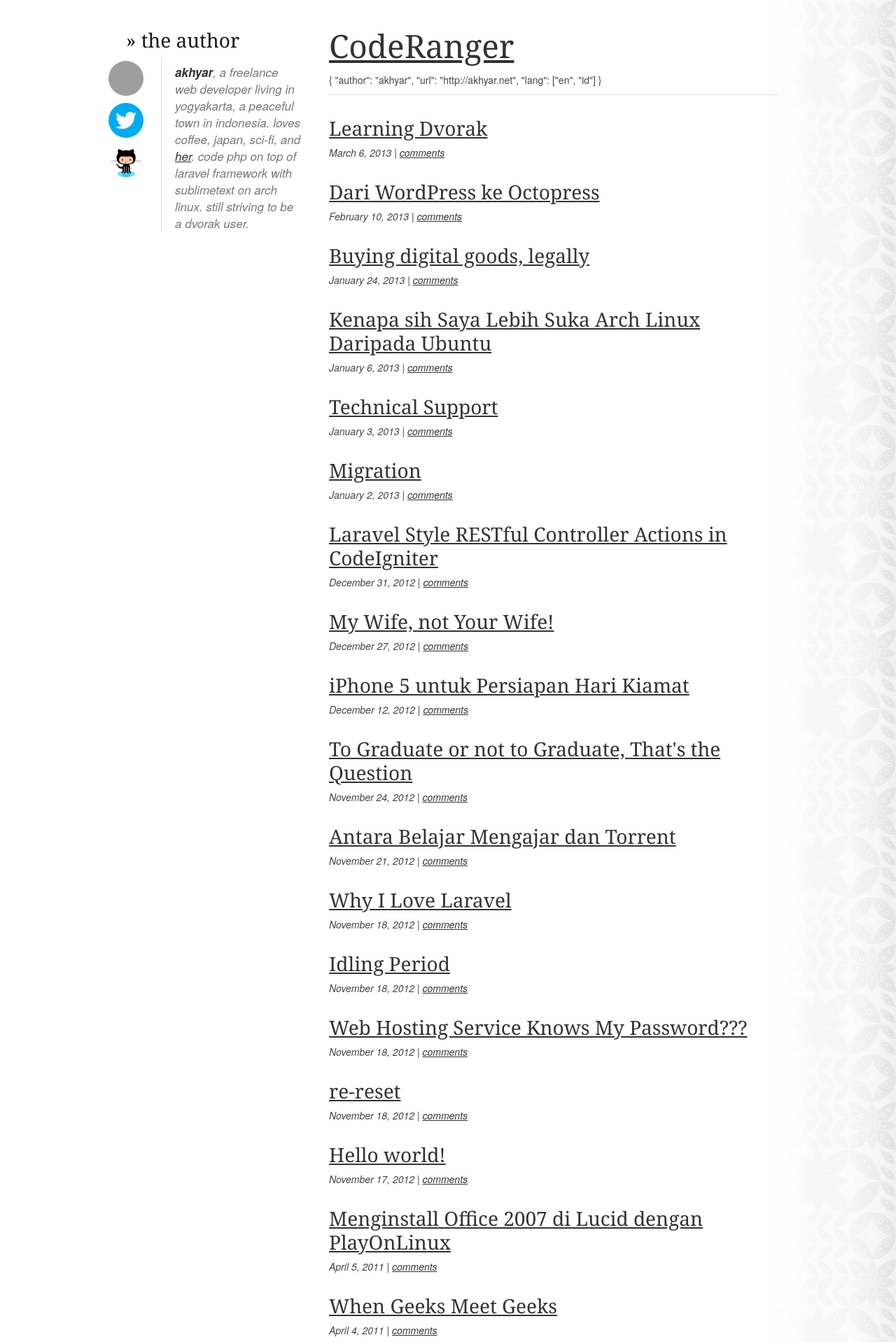
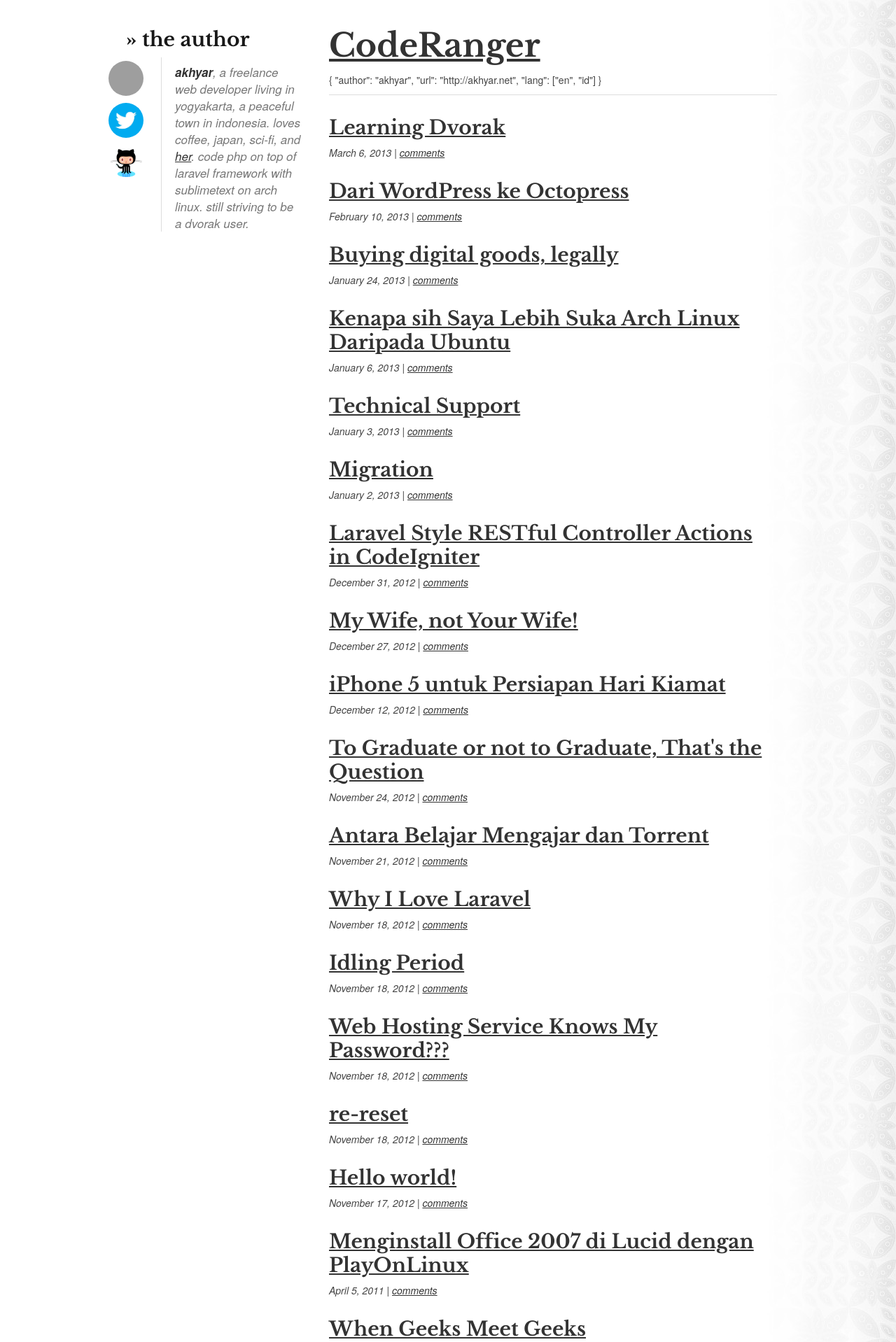
Before and after one commit to akhy/akhyrul.github.com, a Jekyll site: the page built from index.html, in a window 1280 px wide. Shown: the top 1918 px of the page at 70% size. Built offline with Jekyll 4.4.1, drawn with Linux system fonts in a browser that asks for light colours; Markdown is read by kramdown in place of the engine named in the settings; comment, search, counter and statistics services are not loaded; grey boxes are pictures that could not be loaded.

Commit message:
Web Font

```diff
--- a/assets/css/base.css
+++ b/assets/css/base.css
@@ -63,7 +63,7 @@
 ================================================== */
 	h1, h2, h3, h4, h5, h6 {
 		color: #181818;
-		font-family: "LibreBaskerville", "Georgia", "Times New Roman", serif;
+		font-family: "Georgia", "Times New Roman", serif;
 		font-weight: normal; }
 	h1 a, h2 a, h3 a, h4 a, h5 a, h6 a { font-weight: inherit; }
 	h1 { font-size: 46px; line-height: 50px; margin-bottom: 14px;}
--- a/assets/css/layout.css
+++ b/assets/css/layout.css
@@ -47,7 +47,7 @@
 		comment brackets */
 
 	@font-face {
-	    font-family: 'Libre Baskerville';
+	    font-family: 'LibreBaskerville';
 	    src: url('../fonts/LibreBaskerville.eot');
 	    src: url('../fonts/LibreBaskerville.eot?iefix') format('eot'),
 	         url('../fonts/LibreBaskerville.woff') format('woff'),
@@ -55,3 +55,7 @@
 	         url('../fonts/LibreBaskerville.svg#webfontZam02nTh') format('svg');
 	    font-weight: 700;
 	    font-style: normal; }
+
+	h1, h2, h3, h4, h5, h6 {
+		font-family: "LibreBaskerville", "Georgia", "Times New Roman", serif;
+	}
```
